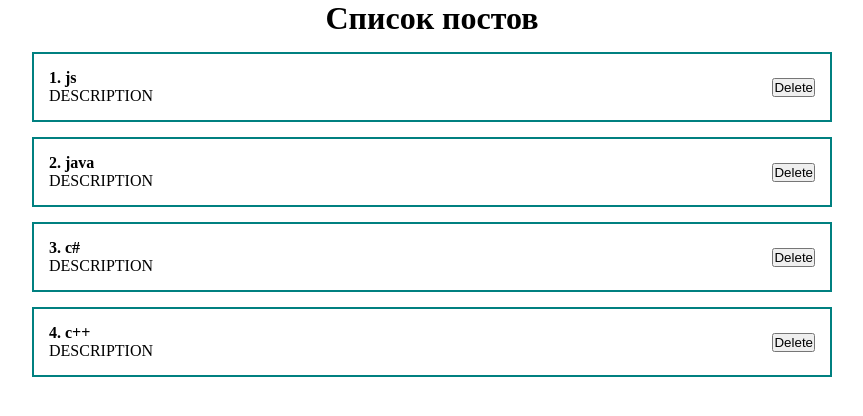
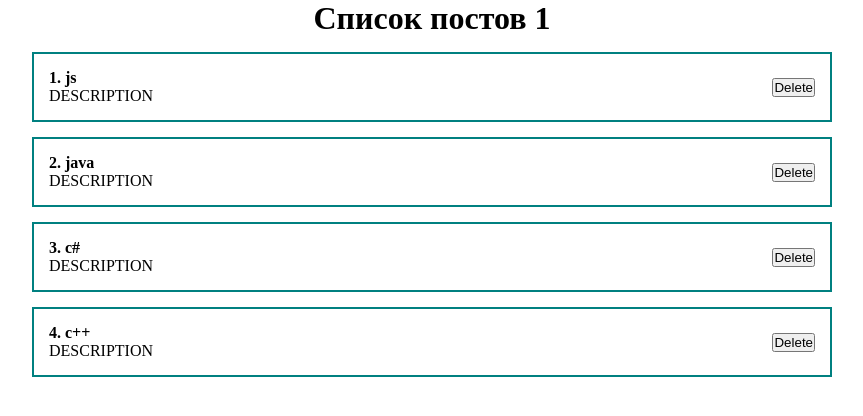
Before and after one commit to Talgat1164/React-JS-course, a React (Create React App) app in the folder app/: page / in a window 1280 px wide. Shown: the top 416 px of the page, without its empty margins (208-1071 px from the left). Built offline with nearby package versions, Linux system fonts and the light colour scheme.

Commit message:
Деструкитиризация в PostList

```diff
--- a/app/src/App.js
+++ b/app/src/App.js
@@ -1,5 +1,5 @@
 import React, { useState } from 'react'
-import PostItem from './components/PostItem'
+import PostList from './components/PostList'
 import './styles/App.css'
 
 function App() {
@@ -12,9 +12,7 @@
 
 	return (
 		<div className='App'>
-			<h1 style={{ textAlign: 'center' }}>Список постов</h1>
-			{posts.map(post => <PostItem post={post} key={post.id} />
-			)}
+			<PostList posts={posts} title="Список постов 1" />
 		</div>
 	)
 }
--- /dev/null
+++ b/app/src/components/PostList.jsx
@@ -0,0 +1,13 @@
+import React from 'react'
+import PostItem from './PostItem'
+
+function PostList({posts, title}) {
+	return (
+		<div>
+			<h1 style={{ textAlign: 'center' }}>{title}</h1>
+			{posts.map((post) => <PostItem post={post} key={post.id} />)}
+		</div>
+	)
+}
+
+export default PostList
```
